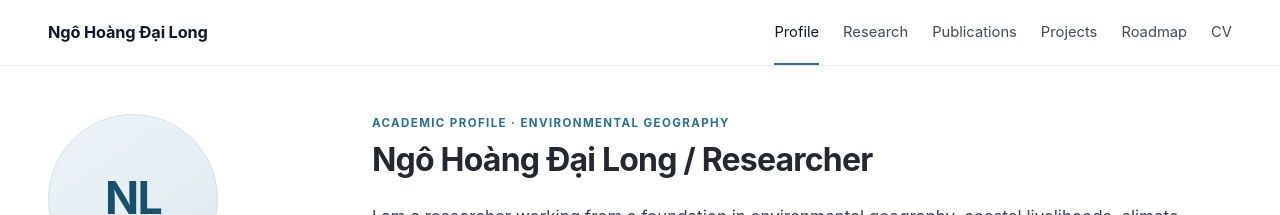
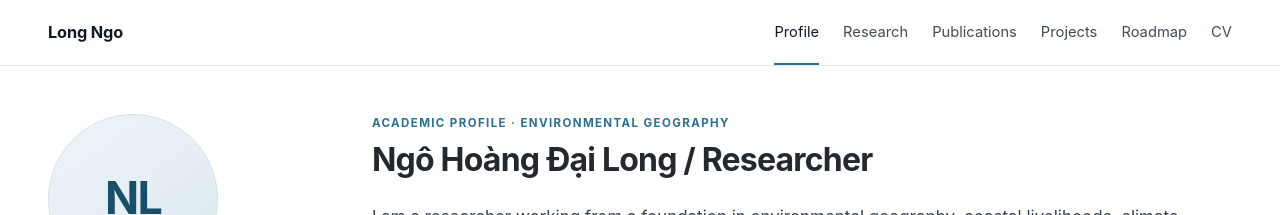
Before and after one commit to Base27-CVNSS/LogpWoy, a Jekyll site: the page built from index.md, in a window 1280 px wide. Shown: the top 215 px of the page. Built offline with Jekyll 4.4.1, drawn with Linux system fonts in a browser that asks for light colours; part of the change alters nothing that is shown.

Commit message:
Reposition profile around Long Ngo geoinformatics research identity

```diff
--- a/_config.yml
+++ b/_config.yml
@@ -1,22 +1,25 @@
-title: "Ngô Hoàng Đại Long"
+title: "Long Ngo"
 name: "Ngô Hoàng Đại Long"
-description: "Environmental Geography · GIS · GeoAI · NLP/LLM"
+description: "Geoinformatics · Ecological Engineering Simulation · WebGeo · WebGIS · GeoNLP · GeoAI · Spatial Agents"
 url: "https://base27-cvnss.github.io"
 baseurl: "/LogpWoy"
 repository: "Base27-CVNSS/LogpWoy"
-lang: "vi"
+lang: "en"
 markdown: kramdown
 permalink: pretty
 future: false
 
 profile:
-  name: "Ngô Hoàng Đại Long"
-  role: "Researcher"
+  name: "Long Ngo"
+  fullname: "Ngô Hoàng Đại Long"
+  initials: "N.H.D.L."
+  role: "Geoinformatics & Environmental Systems Researcher"
   affiliation: "VNU-HCM Branch in Ben Tre Province"
   unit: "Postgraduate Studies – Science & Technology"
   location: "Ben Tre, Viet Nam"
   github: "https://github.com/Base27-CVNSS/LogpWoy"
-  tagline: "Environmental Geography → GIS/Remote Sensing → GeoAI → NLP/LLM → Knowledge & Decision Support"
+  tagline: "Geoinformatics · Ecological engineering simulation · Spatial computation · WebGeo/WebGIS · GeoNLP/GeoAI · Spatial agents"
+  benchmark: "International top-decile research-profile benchmark — positioning target, not a bibliometric ranking claim"
 
 exclude:
   - README.md
```
